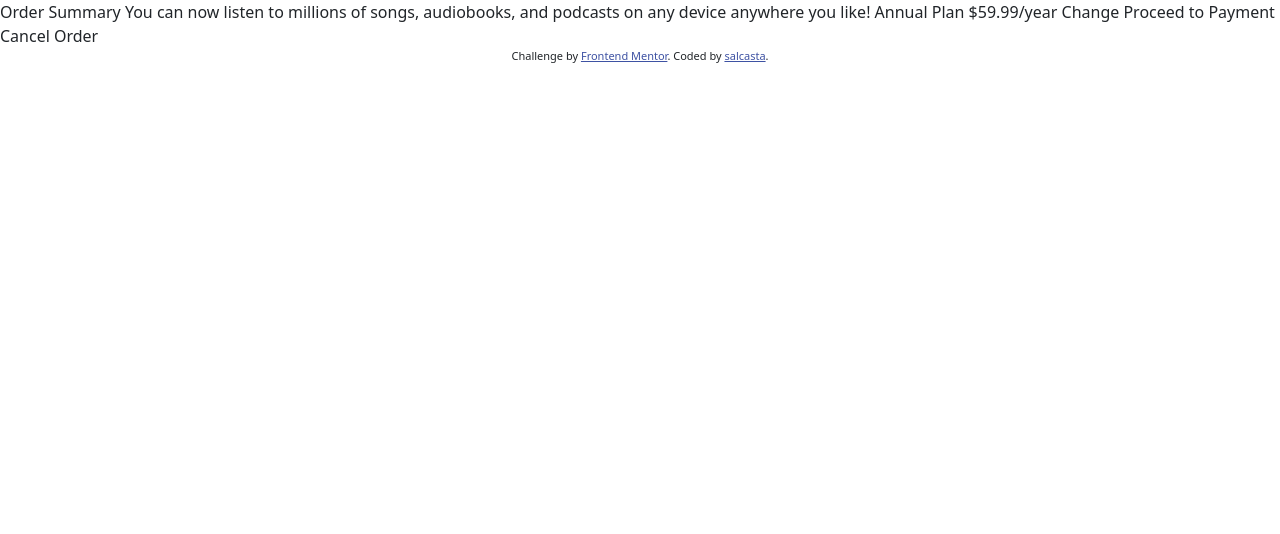
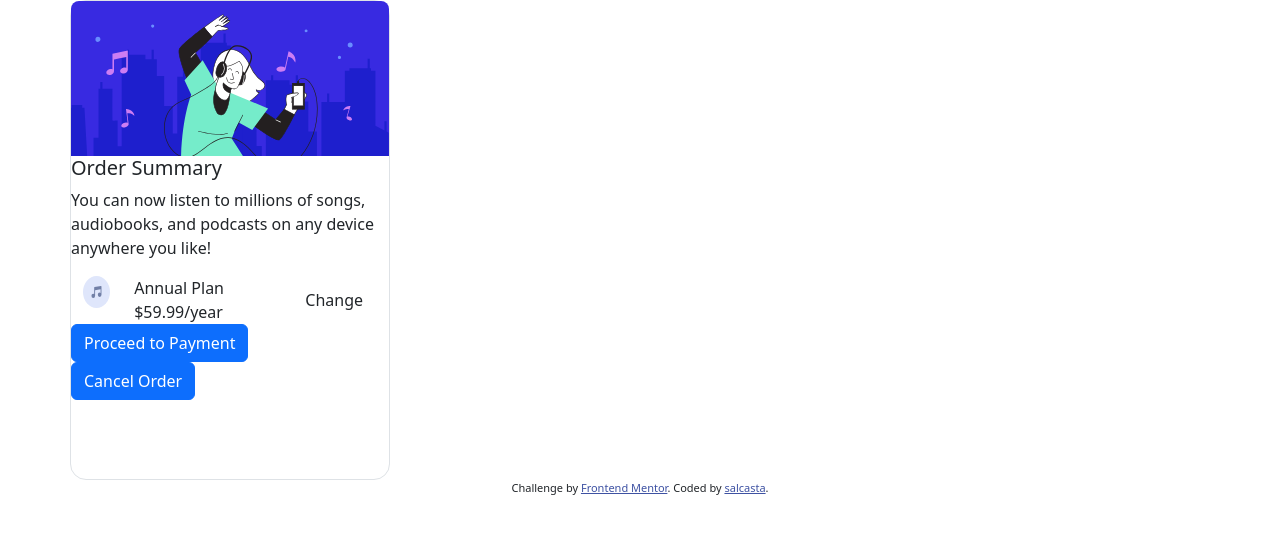
Before and after one commit to salcasta/order-summary-component, a plain HTML site: page index.html in a window 1280 px wide. Drawn offline with nearby package versions, Linux system fonts and the light colour scheme.

Commit message:
general layout is complete

```diff
--- a/index.html
+++ b/index.html
@@ -24,18 +24,52 @@
 
 <body>
 
-  Order Summary
+  <div class="container">
+    <div class="row">
+      <div class="card g-0 border rounded-4" style="width: 20rem; height: 30rem;">
+        <img src="images/illustration-hero.svg" class="card-img-top img-fluid border border-0 rounded-top-3"
+          alt="hero listening to music">
+        <div class="h-100">
 
-  You can now listen to millions of songs, audiobooks, and podcasts on any
-  device anywhere you like!
+          <h5 class="card-title">Order Summary</h5>
 
-  Annual Plan
-  $59.99/year
+          <p class="card-text">
+            You can now listen to millions of songs, audiobooks, and podcasts on any
+            device anywhere you like!
+          </p>
 
-  Change
+          <div class="container">
+            <div class="row">
+              <img src="images/icon-music.svg" class="col-2" alt="music icon" style="width: 3.2rem; height: 2rem;">
 
-  Proceed to Payment
-  Cancel Order
+              <div class="col-5">
+                <span>Annual Plan</span>
+                <span>$59.99/year</span>
+              </div>
+
+              <div class="col-1">
+
+              </div>
+
+              <button class="btn col-4">
+                Change
+              </button>
+
+            </div>
+          </div>
+
+          <button class="btn btn-primary d-block">
+            Proceed to Payment
+          </button>
+
+          <button class="btn btn-primary d-block">
+            Cancel Order
+          </button>
+        </div>
+      </div>
+    </div>
+  </div>
+
 
   <div class="attribution">
     Challenge by <a href="https://www.frontendmentor.io?ref=challenge" target="_blank">Frontend Mentor</a>.
```
